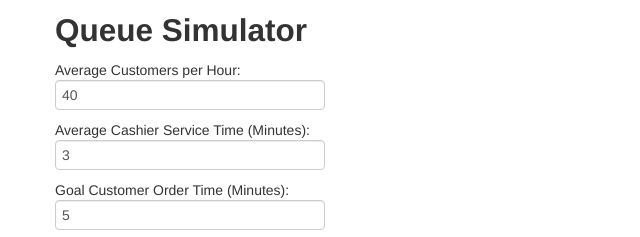
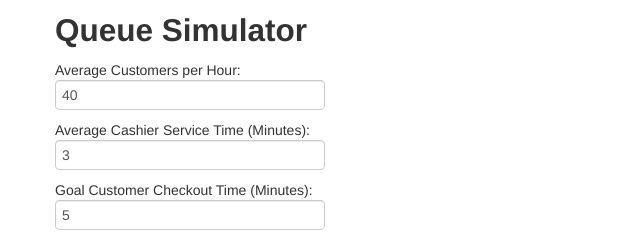
Before and after one commit to philipithomas/Queue_Simulator, a plain HTML site: page index.html in a window 1280 px wide. Shown: the top 237 px of the page, 0-640 px from the left. Drawn offline with nearby package versions, Linux system fonts and the light colour scheme.

Commit message:
checkout time

```diff
--- a/index.html
+++ b/index.html
@@ -34,7 +34,7 @@
 					<input type="text"  id="arrival_input" class="span3" value="40" />
 					<div>Average Cashier Service Time (Minutes):</div>
 					<input type="text"  id="service_input" class="span3" value="3" />
-					<div>Goal Customer Order Time (Minutes):</div>
+					<div>Goal Customer Checkout Time (Minutes):</div>
 					<input type="text"  id="goal_service" class="span3" value="5" />
 					<div class="btn btn-block btn-primary"  id="simulate">Simulate</div>
 					<div href="#myModal" role="button" class="btn btn-block btn-info" data-toggle="modal" >About</div>
```
